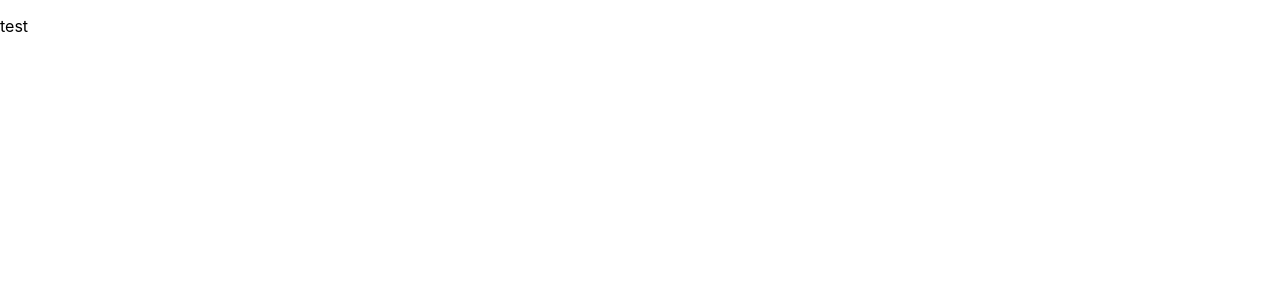
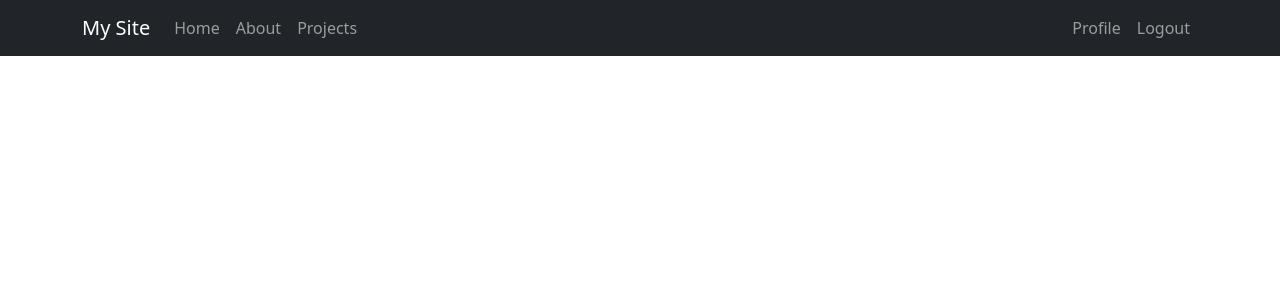
Before and after one commit to WayanLu/happyvalley-menu, a React (Create React App) app in the folder client/: page / in a window 1280 px wide. Shown: the top 300 px of the page. Built offline with nearby package versions, Linux system fonts and the light colour scheme.

Commit message:
test files for navbar

```diff
--- a/client/src/App.js
+++ b/client/src/App.js
@@ -1,30 +1,9 @@
-import logo from './logo.svg';
-import './App.css';
+import "./App.css";
+import "bootstrap/dist/css/bootstrap.min.css";
+import CreateNavbar from "./components/navbar/navbar";
 
 function App() {
-  return (
-//    <div className="App">
-//      <header className="App-header">
-//        <img src={logo} className="App-logo" alt="logo" />
-//        <p>
-//          Edit <code>src/App.js</code> and save to reload.
-//        </p>
-//        <a
-//          className="App-link"
-//          href="https://reactjs.org"
-//          target="_blank"
-//          rel="noopener noreferrer"
-//        >
-//          Learn React
-//        </a>
-//      </header>
-//    </div>
-    <div>
-      <p>
-        test
-      </p>
-    </div>
-  );
+  return <CreateNavbar />;
 }
 
 export default App;
--- /dev/null
+++ b/client/src/components/navbar/navbar.js
@@ -0,0 +1,31 @@
+import { Navbar, Nav, Container } from "react-bootstrap";
+
+function CreateNavbar() {
+  return (
+    <Navbar bg="dark" variant="dark" expand="lg">
+      <Container>
+        {/* Navbar Brand */}
+        <Navbar.Brand href="/home">My Site</Navbar.Brand>
+
+        {/* Navbar Toggle for mobile */}
+        <Navbar.Toggle aria-controls="basic-navbar-nav" />
+        <Navbar.Collapse id="basic-navbar-nav">
+          {/* Left-aligned nav items */}
+          <Nav>
+            <Nav.Link href="/home">Home</Nav.Link>
+            <Nav.Link href="/about">About</Nav.Link>
+            <Nav.Link href="/projects">Projects</Nav.Link>
+          </Nav>
+
+          {/* Right-aligned nav items */}
+          <Nav className="ms-auto">
+            <Nav.Link href="/profile">Profile</Nav.Link>
+            <Nav.Link href="/logout">Logout</Nav.Link>
+          </Nav>
+        </Navbar.Collapse>
+      </Container>
+    </Navbar>
+  );
+}
+
+export default CreateNavbar;
```
Also changed, not shown: client/src/index.js (+8 -7 lines).
